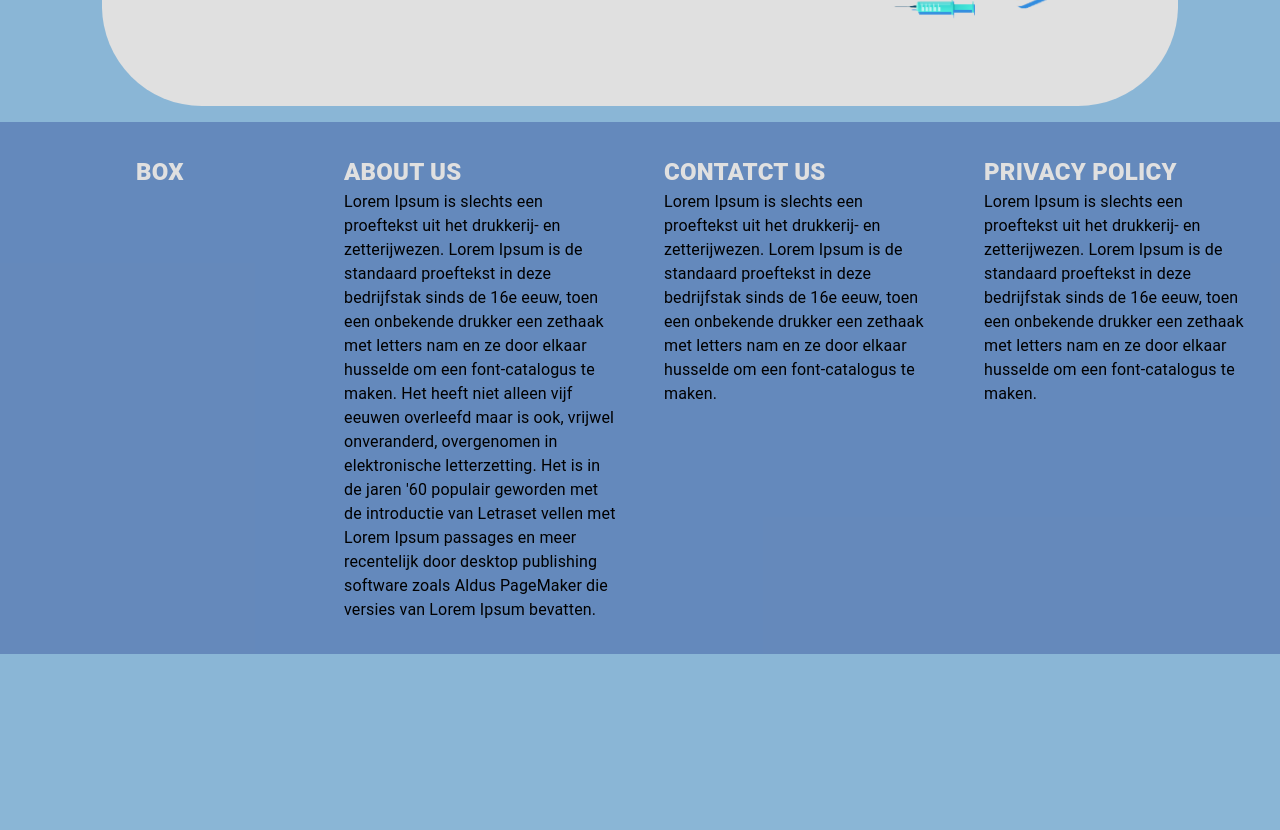
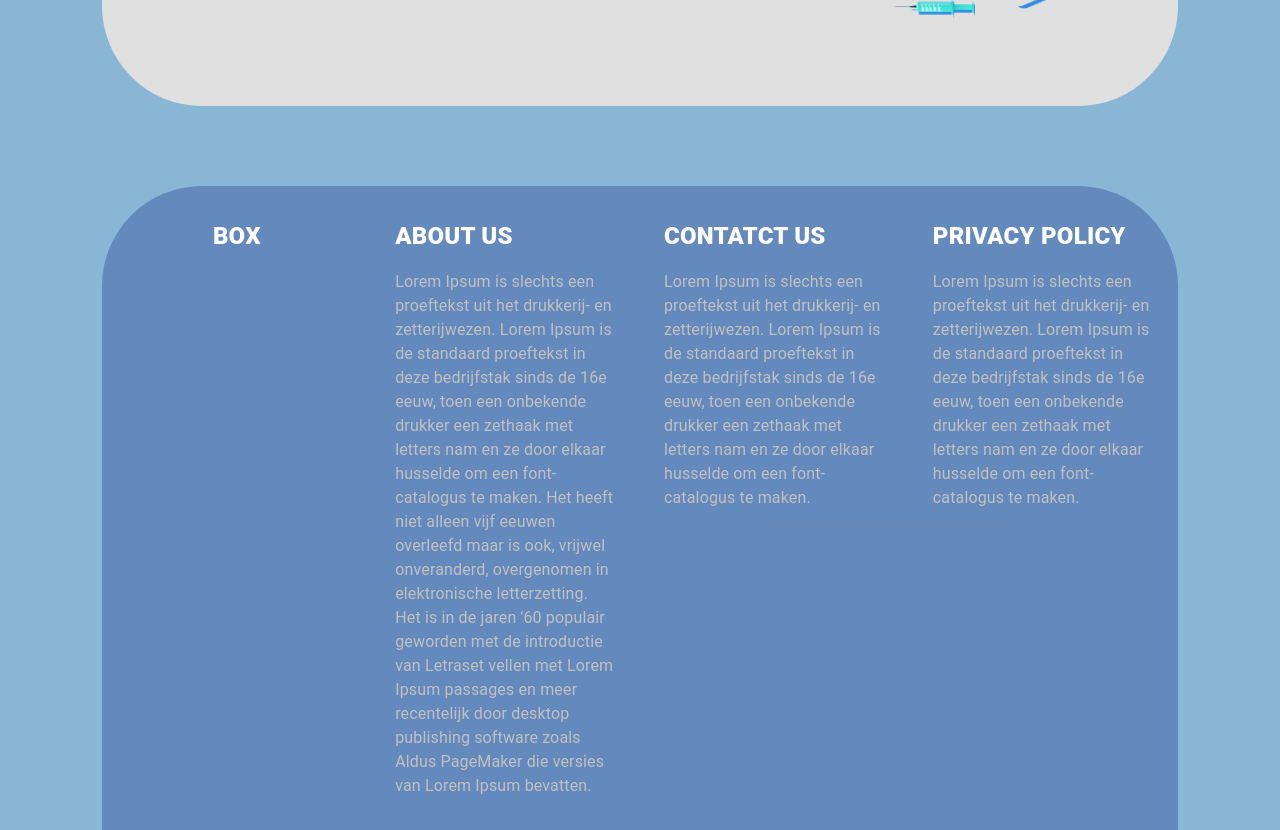
Before and after one commit to Tahlil-992/bugophobia.front-end, a React (Create React App) app: page / in a window 1280 px wide. Shown: the part 500-1330 px from the top of the page. Before the commit the page ends 1154 px from the top, so only its background shows below. Built offline with nearby package versions, Linux system fonts and the light colour scheme.

Commit message:
second minor changes

```diff
--- a/src/views/pages/LandingPage.js
+++ b/src/views/pages/LandingPage.js
@@ -27,7 +27,10 @@ const useStyles = makeStyles((theme) => ({
     },
     footer: {
         display: "flex",
-        marginTop: "1em",
+        marginTop: "5em",
+        marginRight: "8%",
+        marginLeft: "8%",
+        borderRadius: "100px 100px 0 0",
     },
     Btn: {
         backgroundColor: '#40bad5',
@@ -108,15 +111,15 @@ const LandingPage = ({ isdoctor, setIsDoctor }) => {
                 <Link class="link" style={{ display: 'flex', justifyContent: 'center', fontSize: '1.25em' }}>about us</Link> */}
                 <Grid container>
                 <Grid item sm={3}>
-                    <Typography style={{ color:"#E0E0E0", fontWeight: 900, fontSize: "1.5em" }} align="center">BOX</Typography>
+                    <Typography style={{ color:"#FFFFFF", fontWeight: 900, fontSize: "1.5em" }} align="center">BOX</Typography>
                 </Grid>
                 <Grid container item sm={9}>
                     <Grid item sm={4} justifyContent="center"style={{ padding: "0 1.5em"}}>
                         <Grid>
-                            <Typography style={{ color:"#E0E0E0", fontWeight: 900, fontSize: "1.5em" }}>ABOUT US</Typography>
+                            <Typography style={{ color:"#FFFFFF", fontWeight: 900, fontSize: "1.5em" }}>ABOUT US</Typography>
                         </Grid>
                         <Grid>
-                            <Typography>
+                            <Typography style={{ color: "#C0C0C0", marginTop: "1em" }}>
                                 Lorem Ipsum is slechts een proeftekst uit het drukkerij- en zetterijwezen.
                                 Lorem Ipsum is de standaard proeftekst in deze bedrijfstak sinds de 16e eeuw,
                                 toen een onbekende drukker een zethaak met letters nam en ze
@@ -131,10 +134,10 @@ const LandingPage = ({ isdoctor, setIsDoctor }) => {
                     </Grid>
                     <Grid item sm={4} style={{ padding: "0 1.5em"}}>
                         <Grid>
-                            <Typography style={{ color:"#E0E0E0", fontWeight: 900, fontSize: "1.5em" }}>CONTATCT US</Typography>
+                            <Typography style={{ color:"#FFFFFF", fontWeight: 900, fontSize: "1.5em" }}>CONTATCT US</Typography>
                         </Grid>
                         <Grid>
-                            <Typography>
+                            <Typography style={{ color: "#C0C0C0", marginTop: "1em" }}>
                                 Lorem Ipsum is slechts een proeftekst uit het drukkerij- en zetterijwezen.
                                 Lorem Ipsum is de standaard proeftekst in deze bedrijfstak sinds de 16e eeuw,
                                 toen een onbekende drukker een zethaak met letters nam en ze
@@ -144,10 +147,10 @@ const LandingPage = ({ isdoctor, setIsDoctor }) => {
                     </Grid>
                     <Grid item sm={4} style={{ padding: "0 1.5em"}}>
                         <Grid>
-                            <Typography style={{ color:"#E0E0E0", fontWeight: 900, fontSize: "1.5em" }}>PRIVACY POLICY</Typography>
+                            <Typography style={{ color:"#FFFFFF", fontWeight: 900, fontSize: "1.5em" }}>PRIVACY POLICY</Typography>
                         </Grid>
                         <Grid>
-                            <Typography>
+                            <Typography style={{ color: "#C0C0C0", marginTop: "1em" }}>
                                 Lorem Ipsum is slechts een proeftekst uit het drukkerij- en zetterijwezen.
                                 Lorem Ipsum is de standaard proeftekst in deze bedrijfstak sinds de 16e eeuw,
                                 toen een onbekende drukker een zethaak met letters nam en ze
```
